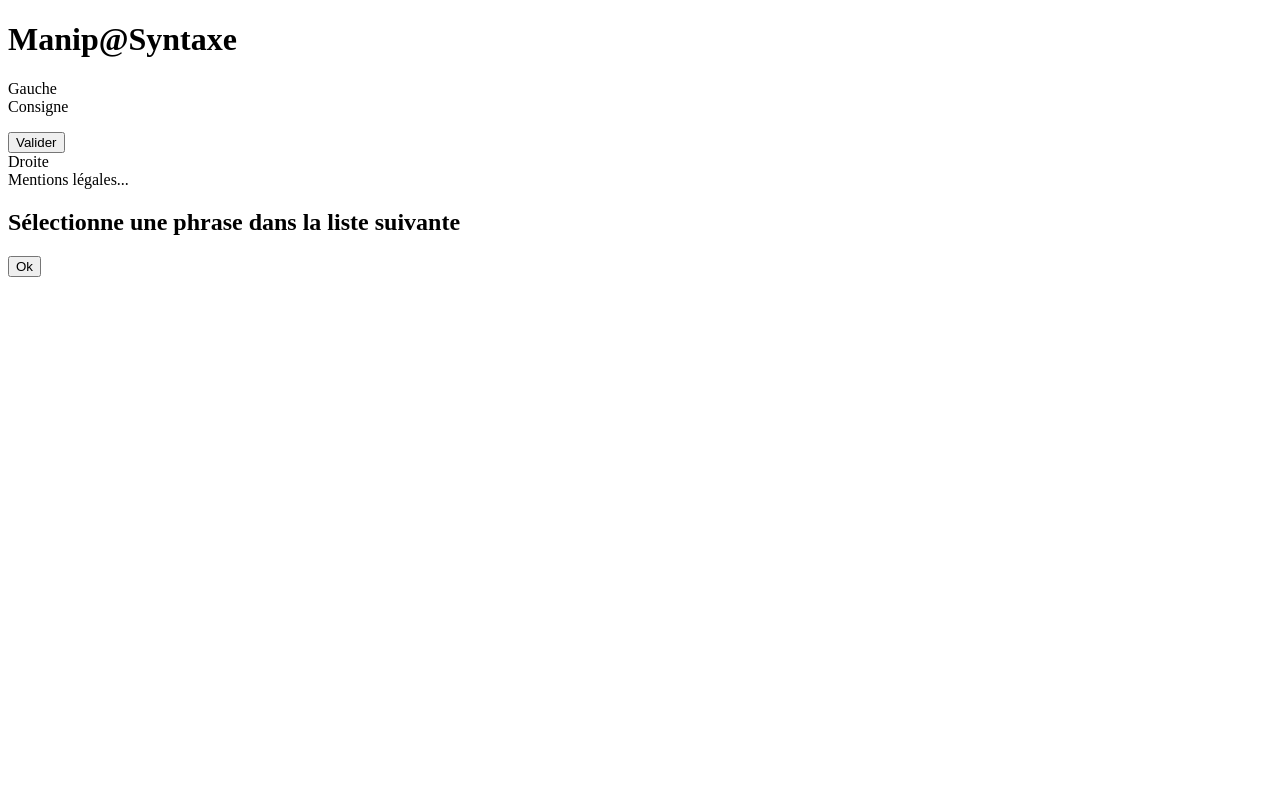
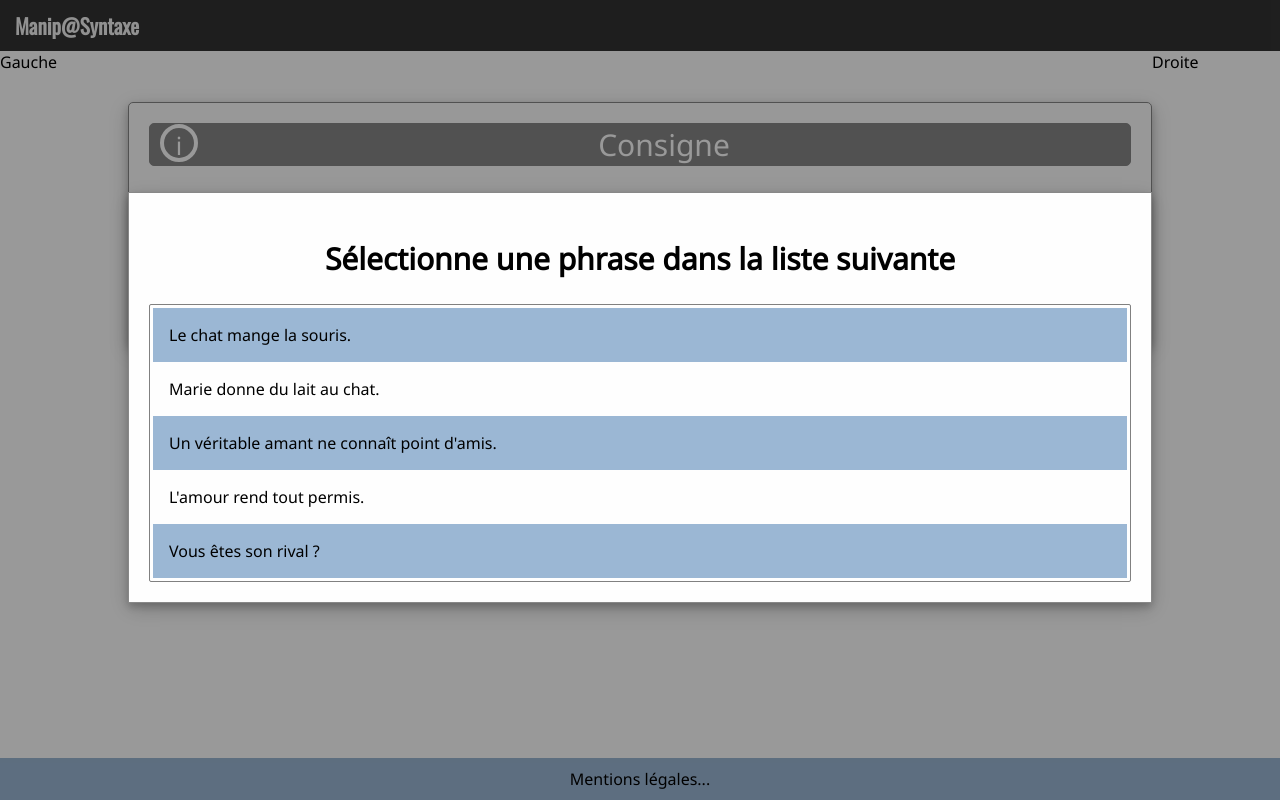
Before and after one commit to manip-syntax/manip-syntax-demo, a plain HTML site: page v0.0.0/index.html in a window 1280 px wide. Drawn offline with nearby package versions, Linux system fonts and the light colour scheme; the site is published under a folder, as on GitHub Pages, so addresses that start at the root find nothing.

Commit message:
Changement de la racine

```diff
--- a/v0.0.0/index.html
+++ b/v0.0.0/index.html
@@ -6,8 +6,8 @@
     <link rel="stylesheet" href="https://fonts.googleapis.com/css?family=Oswald|Noto+Sans">
     <meta name="viewport" content="width=device-width, initial-scale=1.0" />
     <title>Manip@Syntaxe</title>
-    <script type="module" crossorigin src="/manip-syntax-demo/assets/index-9059ef07.js"></script>
-    <link rel="stylesheet" href="/manip-syntax-demo/assets/index-dd5cf53e.css">
+    <script type="module" crossorigin src="./assets/index-9059ef07.js"></script>
+    <link rel="stylesheet" href="./assets/index-dd5cf53e.css">
   </head>
   <body>
     <div class="grid-container">
```
Also changed, not shown: v0.1.0/index.html (+2 -2 lines).
